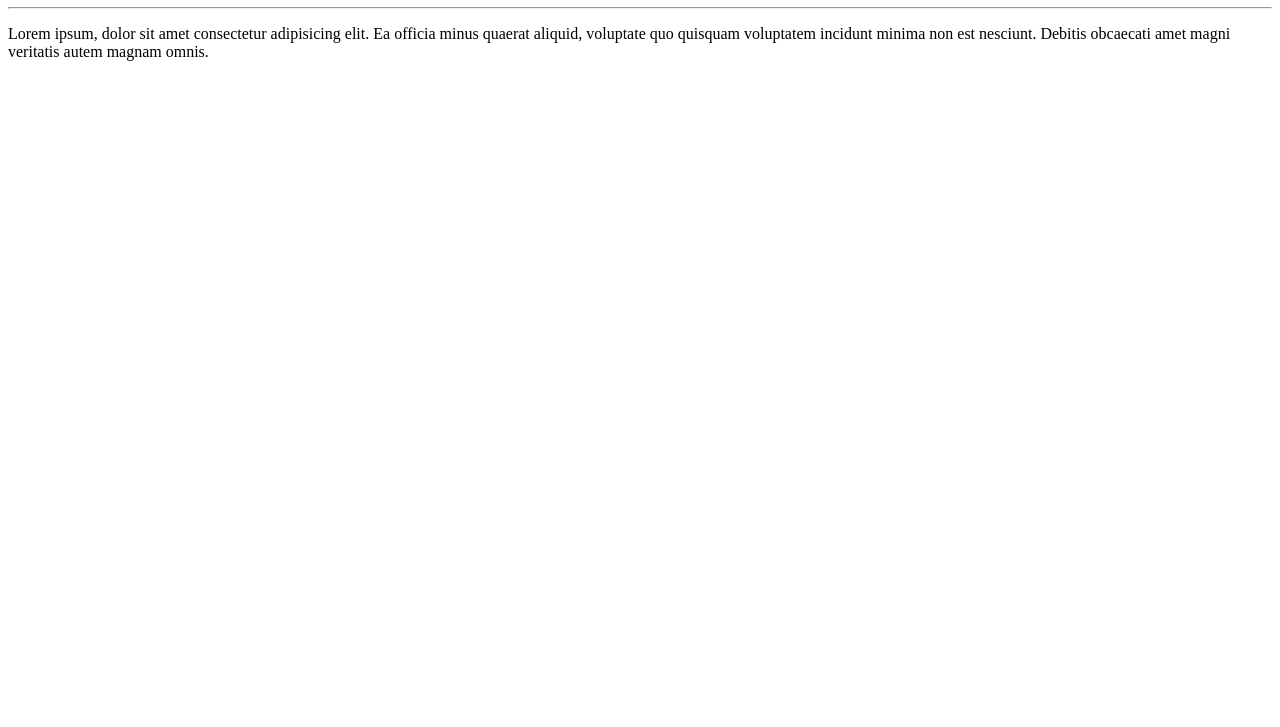
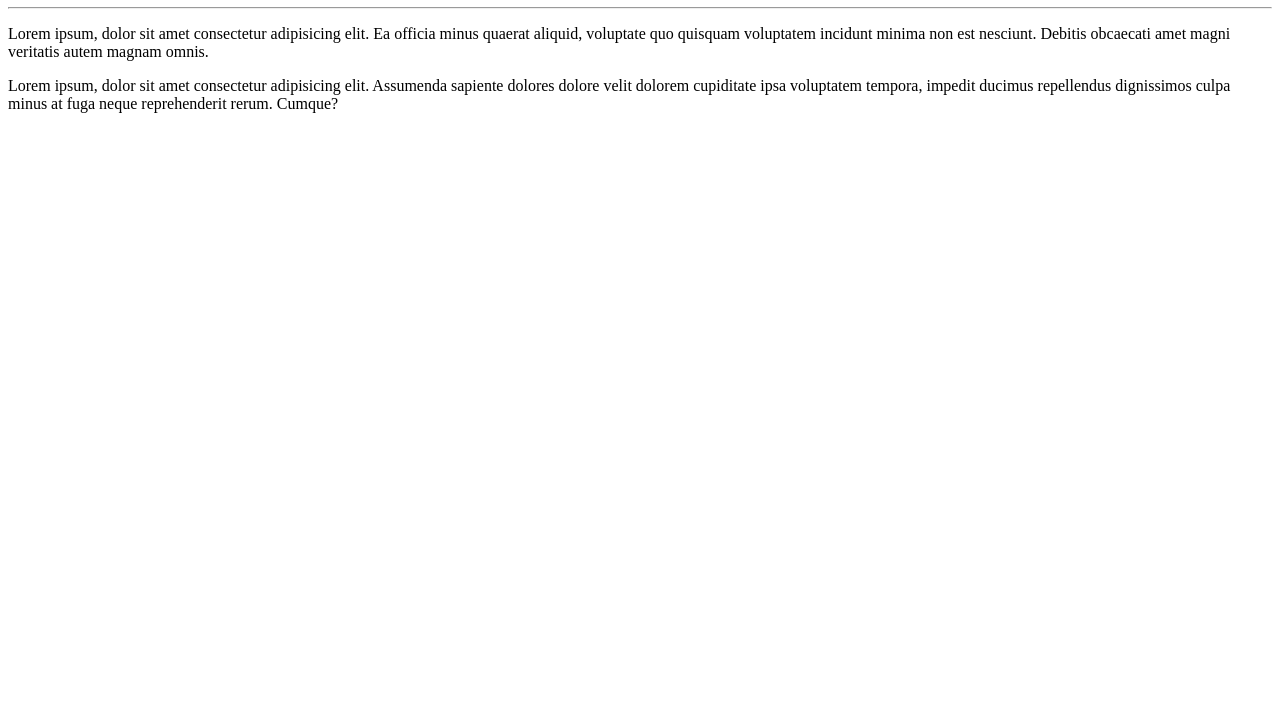
Before and after one commit to VictorGrassi/Ola-Mundo, a plain HTML site: page site-exemplo/index.html in a window 1280 px wide. Shown: the part 73-800 px from the top of the page. Drawn offline with Linux system fonts and the light colour scheme.

Commit message:
adicionei um paragrafo

```diff
--- a/site-exemplo/index.html
+++ b/site-exemplo/index.html
@@ -9,5 +9,6 @@
     <h1>Olá, Mundo!</h1>
     <hr>
     <p>Lorem ipsum, dolor sit amet consectetur adipisicing elit. Ea officia minus quaerat aliquid, voluptate quo quisquam voluptatem incidunt minima non est nesciunt. Debitis obcaecati amet magni veritatis autem magnam omnis.</p>
+    <p>Lorem ipsum, dolor sit amet consectetur adipisicing elit. Assumenda sapiente dolores dolore velit dolorem cupiditate ipsa voluptatem tempora, impedit ducimus repellendus dignissimos culpa minus at fuga neque reprehenderit rerum. Cumque?</p>
 </body>
 </html>
```
